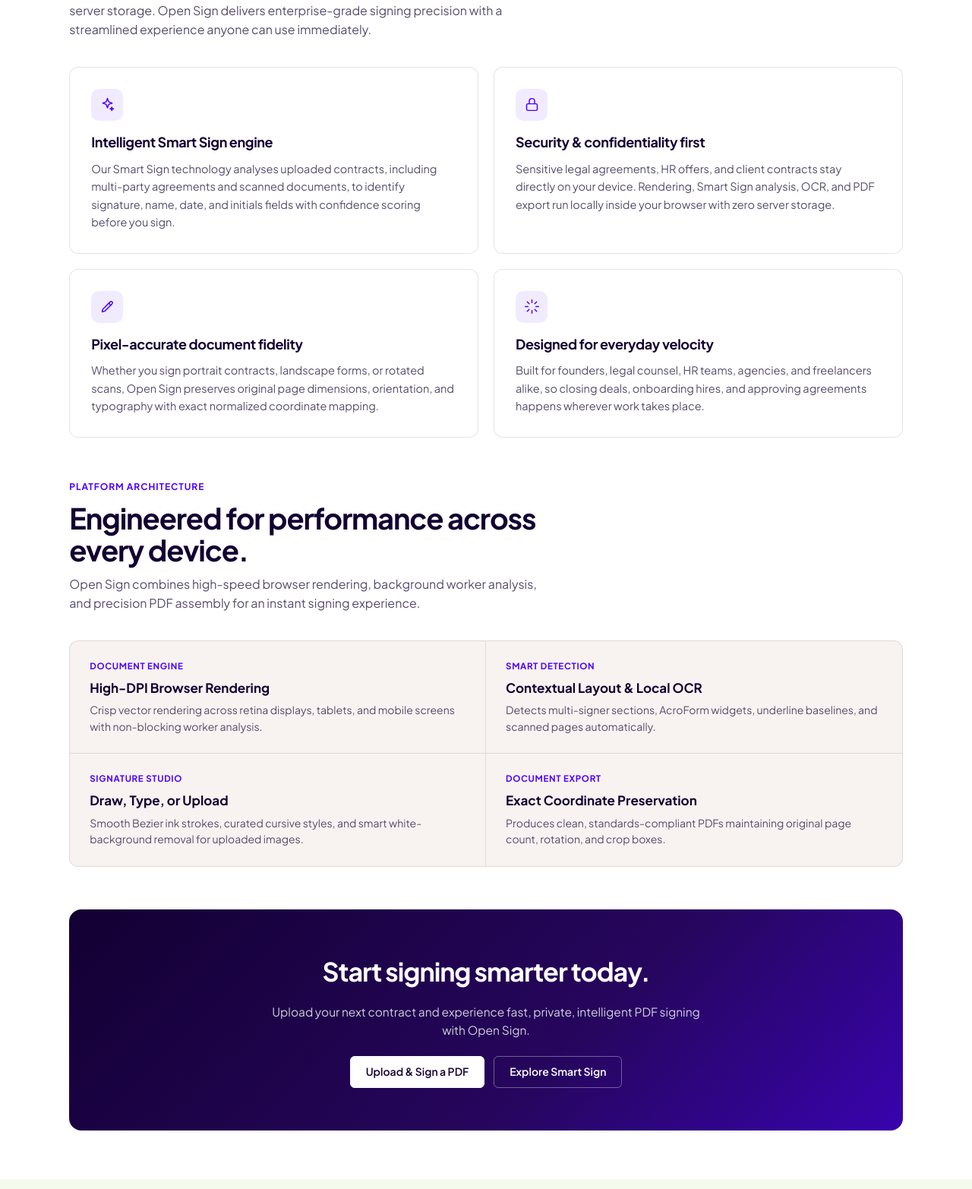
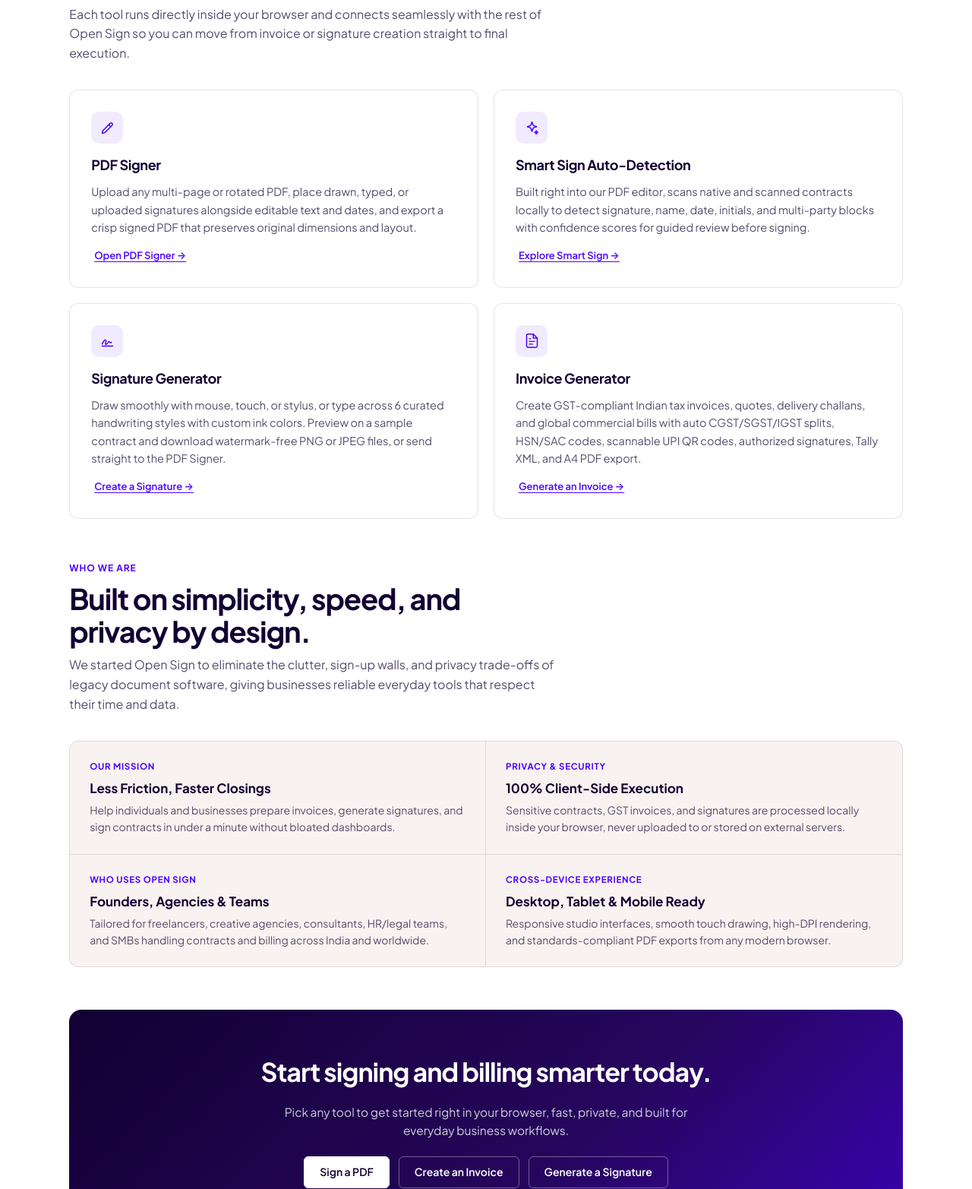
Before and after one commit to rishabhxin/Document-Signer, a plain HTML site: page about.html in a window 1280 px wide. Shown: the part 791-2356 px from the top of the page at 76% size. Drawn offline with Linux system fonts and the light colour scheme.

Commit message:
updated new

```diff
--- a/about.html
+++ b/about.html
@@ -4,7 +4,7 @@
   <meta charset="UTF-8" />
   <meta name="viewport" content="width=device-width, initial-scale=1, viewport-fit=cover" />
   <meta name="theme-color" content="#130032" />
-  <meta name="description" content="About Open Sign — a modern SaaS eSignature and intelligent agreement platform built for speed, accuracy, and privacy." />
+  <meta name="description" content="About Open Sign, Who we are and a quick overview of all our browser-based tools: PDF Signer, Smart Sign, Signature Generator, and GST Invoice Generator." />
   <title>About us | Open Sign</title>
 
   <link rel="preconnect" href="https://fonts.googleapis.com" />
@@ -29,7 +29,7 @@
     </nav>
 
     <div class="header-actions">
-      <a class="btn primary nav-cta" href="/index.html">Sign a PDF</a>
+      <a class="btn primary nav-cta" href="index.html">Sign a PDF</a>
 
       <button class="menu-toggle" id="navToggle" type="button" aria-label="Open navigation menu" aria-expanded="false" aria-controls="sideNav">
         <span class="menu-bars" aria-hidden="true">
@@ -59,7 +59,7 @@
       <div class="side-nav-group">
         <p class="side-nav-label">Platform</p>
         <nav class="side-nav-list" aria-label="Mobile platform navigation">
-          <a class="side-nav-link" href="/index.html">
+          <a class="side-nav-link" href="index.html">
             <svg viewBox="0 0 24 24" fill="none" stroke="currentColor" stroke-width="1.7" stroke-linecap="round" stroke-linejoin="round" aria-hidden="true">
               <path d="M4 20l4-1 11-11a2 2 0 0 0-3-3L5 16l-1 4Z" />
               <path d="M14 7l3 3" />
@@ -119,14 +119,14 @@
               <rect x="3" y="4" width="18" height="6" rx="1.5" />
               <rect x="3" y="14" width="18" height="6" rx="1.5" />
             </svg>
-            <span>Architecture</span>
+            <span>Our Tools</span>
           </a>
         </nav>
       </div>
     </div>
 
     <div class="side-nav-foot">
-      <a class="btn primary full-w" href="/index.html">Upload &amp; Sign PDF</a>
+      <a class="btn primary full-w" href="index.html">Upload &amp; Sign PDF</a>
       <p class="side-nav-note">
         <svg viewBox="0 0 16 16" fill="none" stroke="currentColor" stroke-width="1.6" stroke-linecap="round" stroke-linejoin="round" aria-hidden="true">
           <rect x="3.5" y="7" width="9" height="6.5" rx="1.5" />
@@ -139,17 +139,17 @@
 
   <main id="main">
     <article class="view enter" aria-labelledby="aboutTitle">
-      <!-- Dark Inkwell SaaS Hero -->
+      <!-- Dark Inkwell SaaS Hero: Who We Are -->
       <section class="about-hero-band">
         <div class="about-hero-inner">
           <span class="eyebrow">
             Who we are
           </span>
           <h1 class="about-title" id="aboutTitle">
-            Bringing speed and trust to every agreement
+            One fast, private suite for every business document
           </h1>
           <p class="about-lead">
-            Open Sign is a modern SaaS eSignature platform engineered for teams and professionals who want agreements signed in seconds, combining intelligent field detection with zero-retention browser security.
+            Open Sign is a modern SaaS document platform built for founders, agencies, freelancers, and growing teams. We bring PDF signing, Smart Sign field detection, signature creation, and GST-ready invoicing into one clean browser workspace, with zero file uploads and zero retention.
           </p>
         </div>
       </section>
@@ -158,28 +158,28 @@
       <div class="about-stats">
         <div class="stats-grid">
           <div class="stat-item">
-            <span class="stat-val">100%</span>
-            <span class="stat-label">Client-side processing with zero file retention</span>
+            <span class="stat-val">4 Tools</span>
+            <span class="stat-label">PDF Signer, Smart Sign, Signature &amp; Invoice Generators</span>
           </div>
           <div class="stat-item">
-            <span class="stat-val">Smart Sign</span>
-            <span class="stat-label">Automated detection for signatures, names, dates &amp; initials</span>
+            <span class="stat-val">100%</span>
+            <span class="stat-label">Browser-based processing with zero server storage</span>
           </div>
           <div class="stat-item">
-            <span class="stat-val">&lt; 60 sec</span>
-            <span class="stat-label">Average turnaround from PDF upload to signed export</span>
+            <span class="stat-val">Instant</span>
+            <span class="stat-label">Print-ready PDFs, transparent PNGs &amp; UPI QR invoices</span>
           </div>
         </div>
       </div>
 
       <div class="about-body">
-        <!-- Core SaaS Pillars -->
-        <section class="saas-container" id="security" aria-labelledby="missionTitle">
+        <!-- Section 1: All Tools Short Details -->
+        <section class="saas-container" id="capabilities" aria-labelledby="toolsTitle">
           <div class="section-head">
-            <span class="section-kicker">Why we built Open Sign</span>
-            <h2 class="section-title" id="missionTitle">Agreement software without friction or compromise.</h2>
+            <span class="section-kicker">All Open Sign tools</span>
+            <h2 class="section-title" id="toolsTitle">Everything you need to create, sign, and bill, in one place.</h2>
             <p class="section-desc">
-              Traditional signing suites slow teams down with bloated interfaces and unnecessary server storage. Open Sign delivers enterprise-grade signing precision with a streamlined experience anyone can use immediately.
+              Each tool runs directly inside your browser and connects seamlessly with the rest of Open Sign so you can move from invoice or signature creation straight to final execution.
             </p>
           </div>
 
@@ -187,99 +187,105 @@
             <div class="about-card">
               <div class="about-card-icon" aria-hidden="true">
                 <svg viewBox="0 0 24 24" fill="none" stroke="currentColor" stroke-width="1.7" stroke-linecap="round" stroke-linejoin="round">
-                  <path d="M12 3l1.9 5.1L19 10l-5.1 1.9L12 17l-1.9-5.1L5 10l5.1-1.9L12 3Z" />
-                  <path d="M18.5 16l.7 1.8 1.8.7-1.8.7-.7 1.8-.7-1.8-1.8-.7 1.8-.7.7-1.8Z" />
+                  <path d="M4 20l4-1 11-11a2 2 0 0 0-3-3L5 16l-1 4Z" />
+                  <path d="M14 7l3 3" />
                 </svg>
               </div>
-              <h2>Intelligent Smart Sign engine</h2>
+              <h2>PDF Signer</h2>
               <p>
-                Our Smart Sign technology analyses uploaded contracts, including multi-party agreements and scanned documents, to identify signature, name, date, and initials fields with confidence scoring before you sign.
+                Upload any multi-page or rotated PDF, place drawn, typed, or uploaded signatures alongside editable text and dates, and export a crisp signed PDF that preserves original dimensions and layout.
               </p>
+              <a class="link subtle-link" href="index.html" style="margin-top:auto;align-self:flex-start;color:var(--accent);font-weight:600">Open PDF Signer →</a>
             </div>
 
             <div class="about-card">
               <div class="about-card-icon" aria-hidden="true">
                 <svg viewBox="0 0 24 24" fill="none" stroke="currentColor" stroke-width="1.7" stroke-linecap="round" stroke-linejoin="round">
-                  <rect x="4" y="11" width="16" height="10" rx="2" />
-                  <path d="M8 11V7a4 4 0 0 1 8 0v4" />
+                  <path d="M12 3l1.9 5.1L19 10l-5.1 1.9L12 17l-1.9-5.1L5 10l5.1-1.9L12 3Z" />
+                  <path d="M18.5 16l.7 1.8 1.8.7-1.8.7-.7 1.8-.7-1.8-1.8-.7 1.8-.7.7-1.8Z" />
                 </svg>
               </div>
-              <h2>Security &amp; confidentiality first</h2>
+              <h2>Smart Sign Auto-Detection</h2>
               <p>
-                Sensitive legal agreements, HR offers, and client contracts stay directly on your device. Rendering, Smart Sign analysis, OCR, and PDF export run locally inside your browser with zero server storage.
+                Built right into our PDF editor, scans native and scanned contracts locally to detect signature, name, date, initials, and multi-party blocks with confidence scores for guided review before signing.
               </p>
+              <a class="link subtle-link" href="index.html#features" style="margin-top:auto;align-self:flex-start;color:var(--accent);font-weight:600">Explore Smart Sign →</a>
             </div>
 
             <div class="about-card">
               <div class="about-card-icon" aria-hidden="true">
                 <svg viewBox="0 0 24 24" fill="none" stroke="currentColor" stroke-width="1.7" stroke-linecap="round" stroke-linejoin="round">
-                  <path d="M4 20l4-1 11-11a2 2 0 0 0-3-3L5 16l-1 4Z" />
-                  <path d="M14 7l3 3" />
+                  <path d="M4 17c2.5-5 4.2-7 5.5-5.8 1.4 1.3-1.8 6.3.4 6.3 2 0 2.7-4.2 4.4-4.2 1.4 0 1.4 2.5 3.7 1" />
+                  <path d="M4 20h16" />
                 </svg>
               </div>
-              <h2>Pixel-accurate document fidelity</h2>
+              <h2>Signature Generator</h2>
               <p>
-                Whether you sign portrait contracts, landscape forms, or rotated scans, Open Sign preserves original page dimensions, orientation, and typography with exact normalized coordinate mapping.
+                Draw smoothly with mouse, touch, or stylus, or type across 6 curated handwriting styles with custom ink colors. Preview on a sample contract and download watermark-free PNG or JPEG files, or send straight to the PDF Signer.
               </p>
+              <a class="link subtle-link" href="signature-generator.html" style="margin-top:auto;align-self:flex-start;color:var(--accent);font-weight:600">Create a Signature →</a>
             </div>
 
             <div class="about-card">
               <div class="about-card-icon" aria-hidden="true">
                 <svg viewBox="0 0 24 24" fill="none" stroke="currentColor" stroke-width="1.7" stroke-linecap="round" stroke-linejoin="round">
-                  <path d="M12 2v4M12 18v4M4.93 4.93l2.83 2.83M16.24 16.24l2.83 2.83M2 12h4M18 12h4M4.93 19.07l2.83-2.83M16.24 7.76l2.83-2.83" />
+                  <path d="M14 2H6a2 2 0 0 0-2 2v16a2 2 0 0 0 2 2h12a2 2 0 0 0 2-2V8Z" />
+                  <path d="M14 2v6h6M8 13h8M8 17h5M8 9h2" />
                 </svg>
               </div>
-              <h2>Designed for everyday velocity</h2>
+              <h2>Invoice Generator</h2>
               <p>
-                Built for founders, legal counsel, HR teams, agencies, and freelancers alike, so closing deals, onboarding hires, and approving agreements happens wherever work takes place.
+                Create GST-compliant Indian tax invoices, quotes, delivery challans, and global commercial bills with auto CGST/SGST/IGST splits, HSN/SAC codes, scannable UPI QR codes, authorized signatures, Tally XML, and A4 PDF export.
               </p>
+              <a class="link subtle-link" href="invoice-generator.html" style="margin-top:auto;align-self:flex-start;color:var(--accent);font-weight:600">Generate an Invoice →</a>
             </div>
           </div>
         </section>
 
-        <!-- Architecture & Technology -->
-        <section class="saas-container" id="capabilities" aria-labelledby="stackTitle">
+        <!-- Section 2: Who We Are & Our Approach -->
+        <section class="saas-container" id="security" aria-labelledby="whoTitle">
           <div class="section-head">
-            <span class="section-kicker">Platform architecture</span>
-            <h2 class="section-title" id="stackTitle">Engineered for performance across every device.</h2>
+            <span class="section-kicker">Who we are</span>
+            <h2 class="section-title" id="whoTitle">Built on simplicity, speed, and privacy by design.</h2>
             <p class="section-desc">
-              Open Sign combines high-speed browser rendering, background worker analysis, and precision PDF assembly for an instant signing experience.
+              We started Open Sign to eliminate the clutter, sign-up walls, and privacy trade-offs of legacy document software, giving businesses reliable everyday tools that respect their time and data.
             </p>
           </div>
 
           <div class="about-specs">
             <div class="about-spec">
-              <span class="about-spec-label">Document Engine</span>
-              <span class="about-spec-val">High-DPI Browser Rendering</span>
-              <span class="about-spec-note">Crisp vector rendering across retina displays, tablets, and mobile screens with non-blocking worker analysis.</span>
+              <span class="about-spec-label">Our Mission</span>
+              <span class="about-spec-val">Less Friction, Faster Closings</span>
+              <span class="about-spec-note">Help individuals and businesses prepare invoices, generate signatures, and sign contracts in under a minute without bloated dashboards.</span>
             </div>
             <div class="about-spec">
-              <span class="about-spec-label">Smart Detection</span>
-              <span class="about-spec-val">Contextual Layout &amp; Local OCR</span>
-              <span class="about-spec-note">Detects multi-signer sections, AcroForm widgets, underline baselines, and scanned pages automatically.</span>
+              <span class="about-spec-label">Privacy &amp; Security</span>
+              <span class="about-spec-val">100% Client-Side Execution</span>
+              <span class="about-spec-note">Sensitive contracts, GST invoices, and signatures are processed locally inside your browser, never uploaded to or stored on external servers.</span>
             </div>
             <div class="about-spec">
-              <span class="about-spec-label">Signature Studio</span>
-              <span class="about-spec-val">Draw, Type, or Upload</span>
-              <span class="about-spec-note">Smooth Bezier ink strokes, curated cursive styles, and smart white-background removal for uploaded images.</span>
+              <span class="about-spec-label">Who Uses Open Sign</span>
+              <span class="about-spec-val">Founders, Agencies &amp; Teams</span>
+              <span class="about-spec-note">Tailored for freelancers, creative agencies, consultants, HR/legal teams, and SMBs handling contracts and billing across India and worldwide.</span>
             </div>
             <div class="about-spec">
-              <span class="about-spec-label">Document Export</span>
-              <span class="about-spec-val">Exact Coordinate Preservation</span>
-              <span class="about-spec-note">Produces clean, standards-compliant PDFs maintaining original page count, rotation, and crop boxes.</span>
+              <span class="about-spec-label">Cross-Device Experience</span>
+              <span class="about-spec-val">Desktop, Tablet &amp; Mobile Ready</span>
+              <span class="about-spec-note">Responsive studio interfaces, smooth touch drawing, high-DPI rendering, and standards-compliant PDF exports from any modern browser.</span>
             </div>
           </div>
         </section>
 
         <!-- SaaS Callout -->
         <section class="about-cta" aria-labelledby="ctaTitle">
-          <h2 id="ctaTitle">Start signing smarter today.</h2>
+          <h2 id="ctaTitle">Start signing and billing smarter today.</h2>
           <p>
-            Upload your next contract and experience fast, private, intelligent PDF signing with Open Sign.
+            Pick any tool to get started right in your browser, fast, private, and built for everyday business workflows.
           </p>
           <div class="about-cta-actions">
-            <a class="btn on-dark" href="index.html">Upload &amp; Sign a PDF</a>
-            <a class="btn outline-dark" href="index.html#features">Explore Smart Sign</a>
+            <a class="btn on-dark" href="index.html">Sign a PDF</a>
+            <a class="btn outline-dark" href="invoice-generator.html">Create an Invoice</a>
+            <a class="btn outline-dark" href="signature-generator.html">Generate a Signature</a>
           </div>
         </section>
       </div>
@@ -315,7 +321,7 @@
           <nav class="footer-links" aria-label="Company navigation">
             <a href="about.html" aria-current="page">About us</a>
             <a href="about.html#security">Security &amp; Privacy</a>
-            <a href="about.html#capabilities">Architecture</a>
+            <a href="about.html#capabilities">Our Tools</a>
           </nav>
         </div>
       </div>
--- a/invoice-generator.css
+++ b/invoice-generator.css
@@ -619,7 +619,6 @@ body[data-view="invoice"] {
   color: var(--ink);
 }
 
-
 .ig-paper-stage {
   background: var(--stage);
   border: 1px solid var(--line);
```
Also changed, not shown: invoice-generator.html (+2 -2 lines), signature-generator.html (+1 -1 lines).
